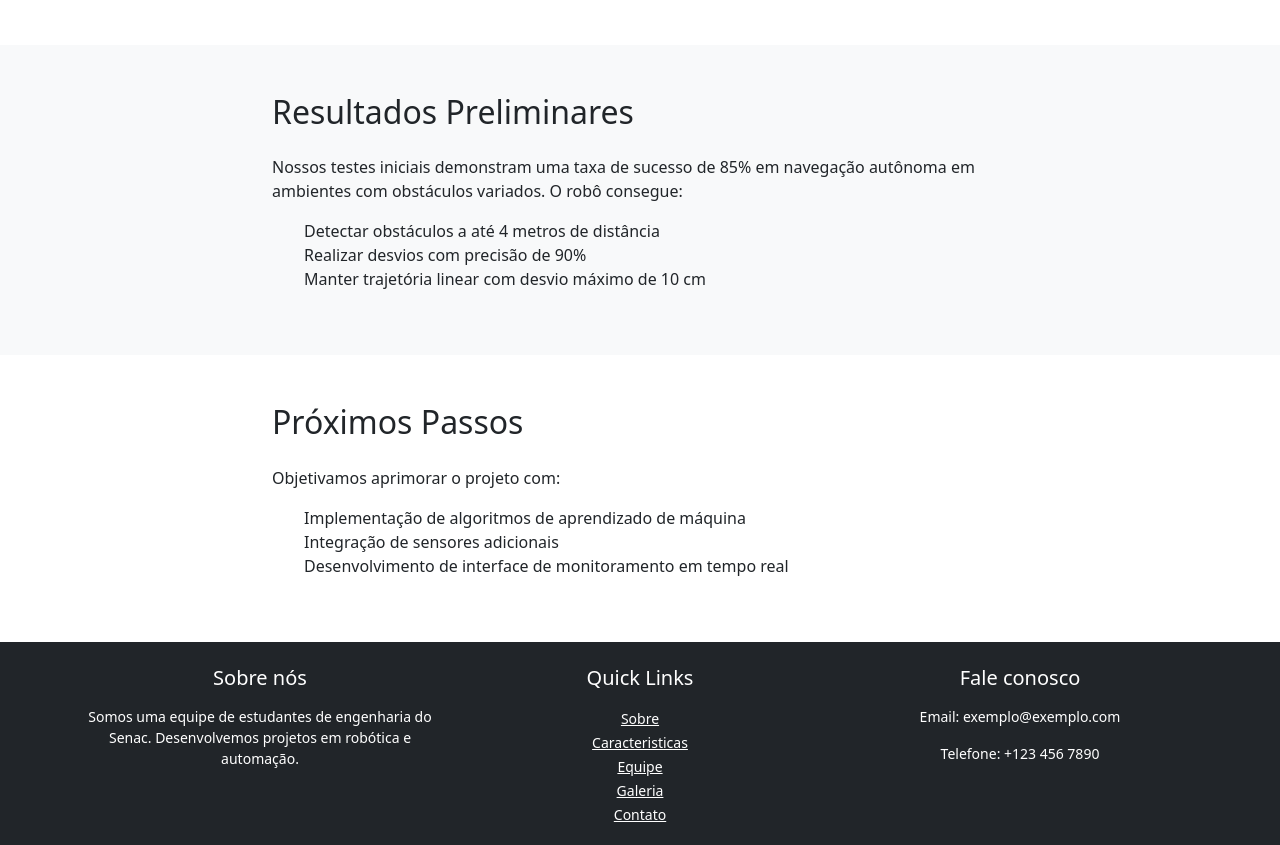
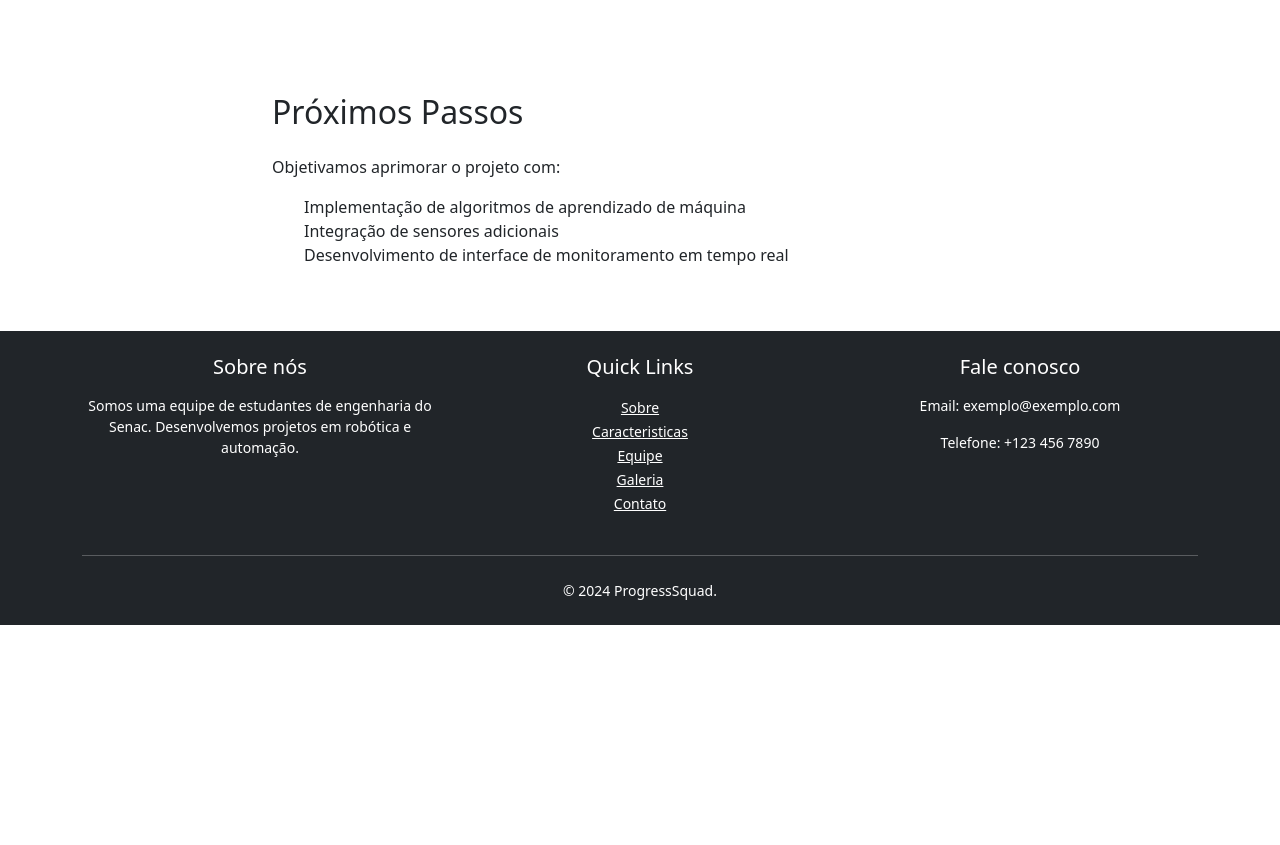
Before and after one commit to Andre-Macedo/progressquad, a plain HTML site: page o-projeto.html in a window 1280 px wide. Shown: the part 1600-2445 px from the top of the page. After the commit the page ends 2225 px from the top, so only its background shows below. Drawn offline with nearby package versions, Linux system fonts and the light colour scheme.

```diff
--- a/o-projeto.html
+++ b/o-projeto.html
@@ -113,23 +113,23 @@
     </div>
 </section>
 
-<section class="project-results bg-light py-5">
-    <div class="container">
-        <div class="row">
-            <div class="col-lg-8 offset-lg-2">
-                <h2 class="mb-4">Resultados Preliminares</h2>
-                <p>
-                    Nossos testes iniciais demonstram uma taxa de sucesso de 85% em navegação autônoma em ambientes com obstáculos variados. O robô consegue:
-                <ul>
-                    <li>Detectar obstáculos a até 4 metros de distância</li>
-                    <li>Realizar desvios com precisão de 90%</li>
-                    <li>Manter trajetória linear com desvio máximo de 10 cm</li>
-                </ul>
-                </p>
-            </div>
-        </div>
-    </div>
-</section>
+<!--<section class="project-results bg-light py-5">-->
+<!--    <div class="container">-->
+<!--        <div class="row">-->
+<!--            <div class="col-lg-8 offset-lg-2">-->
+<!--                <h2 class="mb-4">Resultados Preliminares</h2>-->
+<!--                <p>-->
+<!--                    Nossos testes iniciais demonstram uma taxa de sucesso de 85% em navegação autônoma em ambientes com obstáculos variados. O robô consegue:-->
+<!--                <ul>-->
+<!--                    <li>Detectar obstáculos a até 4 metros de distância</li>-->
+<!--                    <li>Realizar desvios com precisão de 90%</li>-->
+<!--                    <li>Manter trajetória linear com desvio máximo de 10 cm</li>-->
+<!--                </ul>-->
+<!--                </p>-->
+<!--            </div>-->
+<!--        </div>-->
+<!--    </div>-->
+<!--</section>-->
 
 <section class="project-future py-5">
     <div class="container">
```
